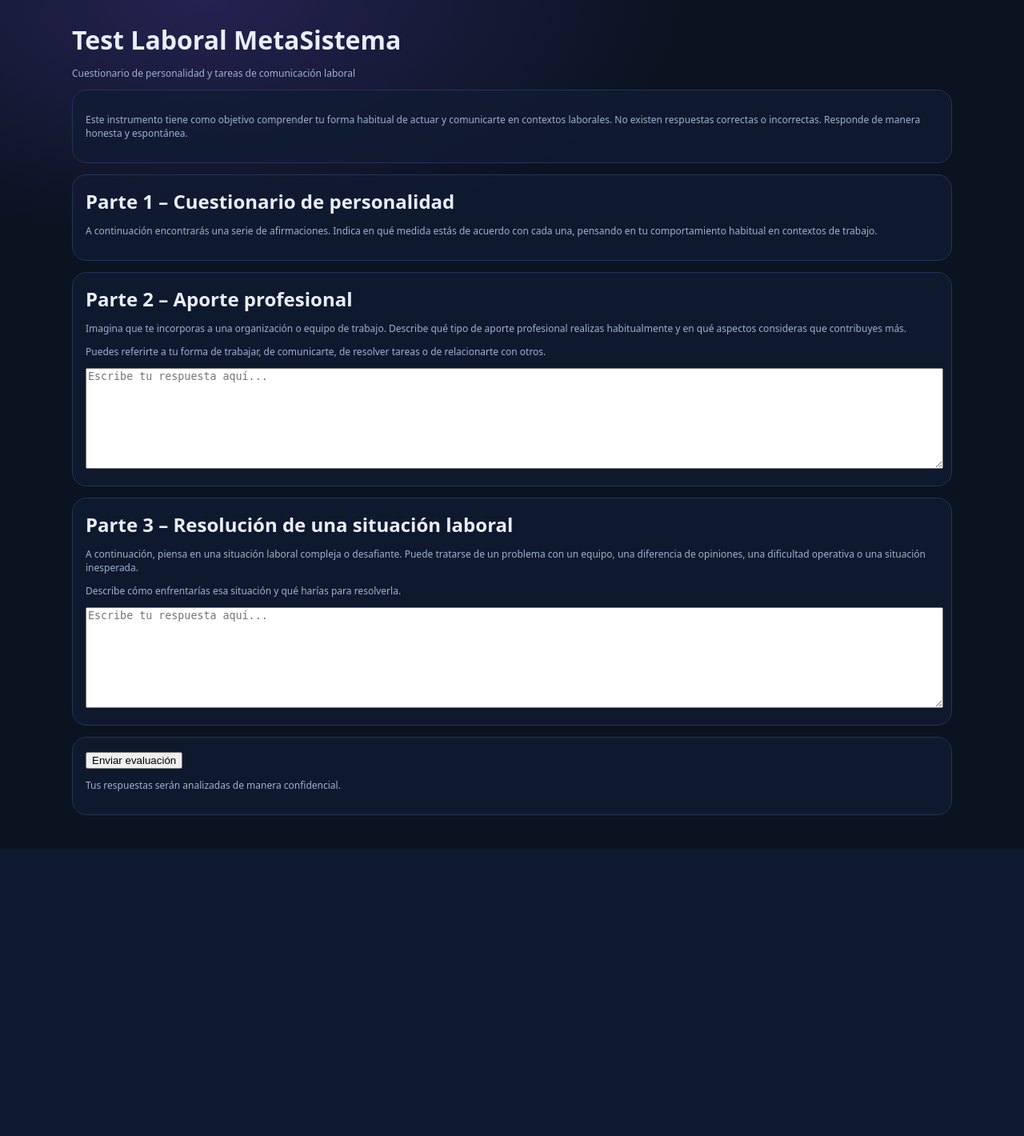
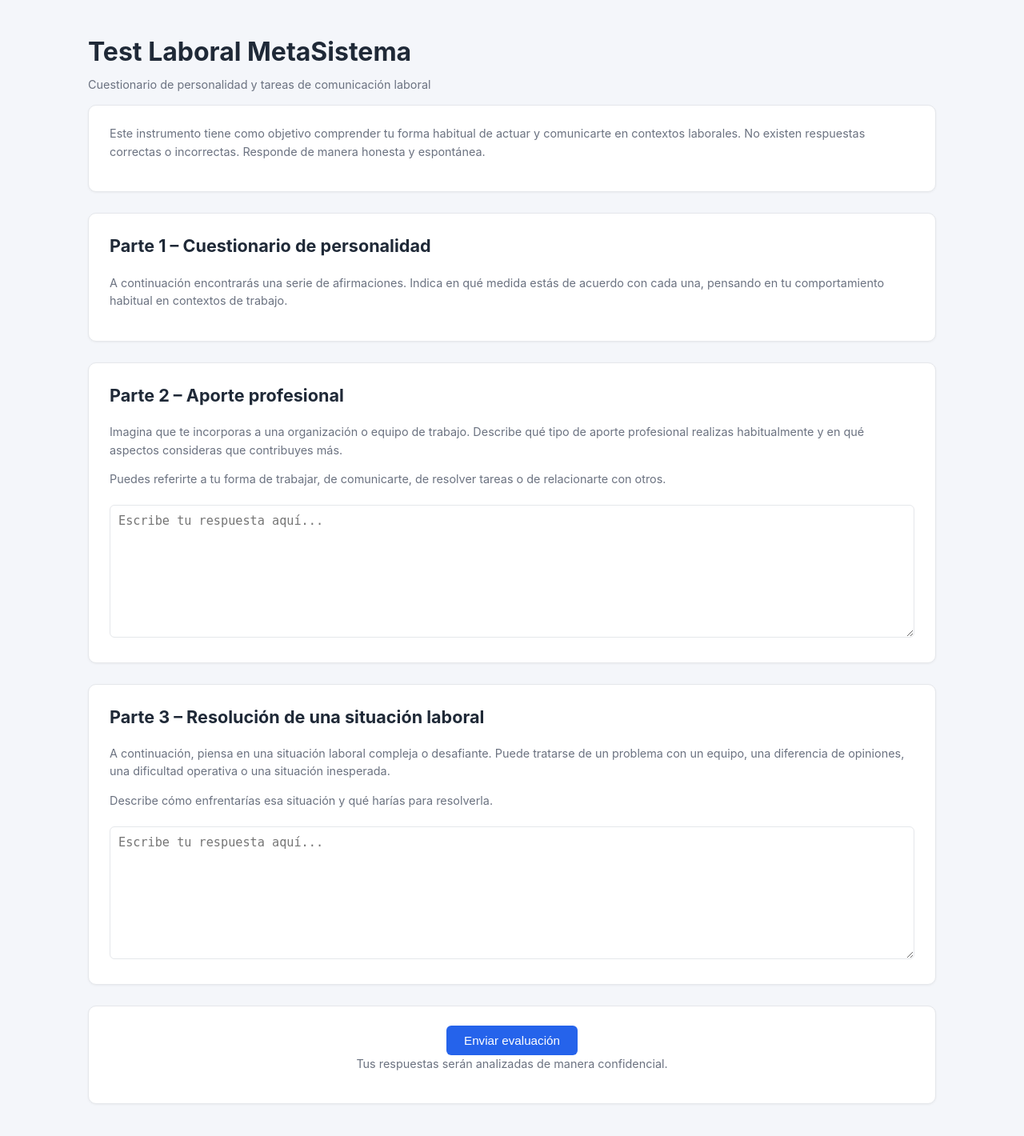
Before and after one commit to christiansotofajardo-cpu/test-laboral-metasistema, a FastAPI app: template templates/test.html in a window 1280 px wide. Shown: the whole page at 80% size. Before the commit the page ends 1061 px from the top, so only its background shows below. Run offline with FastAPI, Linux system fonts and the light colour scheme; the template is opened without the code that fills it, so the values that code supplies are empty.

Commit message:
Update style.css

```diff
--- a/static/style.css
+++ b/static/style.css
@@ -1,39 +1,193 @@
-:root{
-  --bg:#0b1220;
-  --card:#101b33;
-  --muted:#9fb0d0;
-  --text:#e8eefc;
-  --line:#233458;
-  --accent:#7c5cff;
+/* =====================================================
+   BASE
+===================================================== */
+
+:root {
+  --bg-main: #f4f6fa;
+  --card-bg: #ffffff;
+  --primary: #2563eb;
+  --secondary: #10b981;
+  --text-main: #1f2937;
+  --text-muted: #6b7280;
+  --border-soft: #e5e7eb;
+  --highlight-bg: #eef2ff;
 }
 
-body{
-  margin:0;
-  font-family: system-ui, -apple-system, Segoe UI, Roboto, Arial;
-  background: radial-gradient(1200px 600px at 20% 0%, rgba(124,92,255,.22), transparent 50%),
-              var(--bg);
-  color:var(--text);
+* {
+  box-sizing: border-box;
 }
 
-.container{
-  max-width:1100px;
-  margin:0 auto;
-  padding:28px 18px;
+body {
+  margin: 0;
+  font-family: -apple-system, BlinkMacSystemFont, "Segoe UI",
+               Roboto, Oxygen, Ubuntu, Cantarell, "Helvetica Neue", Arial, sans-serif;
+  background: var(--bg-main);
+  color: var(--text-main);
+  line-height: 1.55;
 }
 
-.card{
-  border:1px solid var(--line);
-  border-radius:18px;
-  background:rgba(16,27,51,.75);
-  padding:16px;
-  margin-bottom:14px;
+/* =====================================================
+   LAYOUT
+===================================================== */
+
+.container {
+  max-width: 1100px;
+  margin: 40px auto;
+  padding: 0 20px;
 }
 
-h1,h2,h3{
-  margin:0 0 10px;
+.center {
+  text-align: center;
 }
 
-.small{
-  font-size:12px;
-  color:var(--muted);
+.spacer {
+  height: 30px;
 }
+
+/* =====================================================
+   TYPOGRAPHY
+===================================================== */
+
+h1 {
+  font-size: 2rem;
+  margin-bottom: 5px;
+}
+
+h2 {
+  font-size: 1.35rem;
+  margin-top: 0;
+}
+
+h3 {
+  font-size: 1.05rem;
+  margin-bottom: 5px;
+}
+
+p {
+  margin-top: 0;
+}
+
+.small {
+  font-size: 0.9rem;
+  color: var(--text-muted);
+}
+
+.muted {
+  color: var(--text-muted);
+}
+
+/* =====================================================
+   CARDS
+===================================================== */
+
+.card {
+  background: var(--card-bg);
+  border-radius: 10px;
+  padding: 24px 26px;
+  margin-bottom: 26px;
+  box-shadow: 0 1px 3px rgba(0,0,0,0.05);
+  border: 1px solid var(--border-soft);
+}
+
+.card.highlight {
+  background: var(--highlight-bg);
+  border-left: 5px solid var(--primary);
+}
+
+.card.muted {
+  background: #fafafa;
+}
+
+.card.debug {
+  background: #111827;
+  color: #f9fafb;
+  font-size: 0.85rem;
+}
+
+.card.debug pre {
+  white-space: pre-wrap;
+}
+
+/* =====================================================
+   LISTS
+===================================================== */
+
+ul {
+  padding-left: 20px;
+}
+
+li {
+  margin-bottom: 6px;
+}
+
+/* =====================================================
+   FORMS
+===================================================== */
+
+select,
+textarea {
+  width: 100%;
+  padding: 10px;
+  margin-top: 6px;
+  font-size: 0.95rem;
+  border-radius: 6px;
+  border: 1px solid var(--border-soft);
+  background: #fff;
+}
+
+textarea {
+  resize: vertical;
+}
+
+select:focus,
+textarea:focus {
+  outline: none;
+  border-color: var(--primary);
+}
+
+/* =====================================================
+   BUTTONS
+===================================================== */
+
+button {
+  background: var(--primary);
+  color: #fff;
+  border: none;
+  border-radius: 6px;
+  padding: 10px 22px;
+  font-size: 0.95rem;
+  cursor: pointer;
+}
+
+button:hover {
+  opacity: 0.9;
+}
+
+/* =====================================================
+   GRID
+===================================================== */
+
+.grid-2 {
+  display: grid;
+  grid-template-columns: repeat(auto-fit, minmax(320px, 1fr));
+  gap: 30px;
+}
+
+/* =====================================================
+   CHARTS
+===================================================== */
+
+canvas {
+  margin-top: 15px;
+}
+
+/* =====================================================
+   FOOTER / MISC
+===================================================== */
+
+.placeholder {
+  padding: 40px;
+  border: 2px dashed var(--border-soft);
+  text-align: center;
+  color: var(--text-muted);
+}
```
